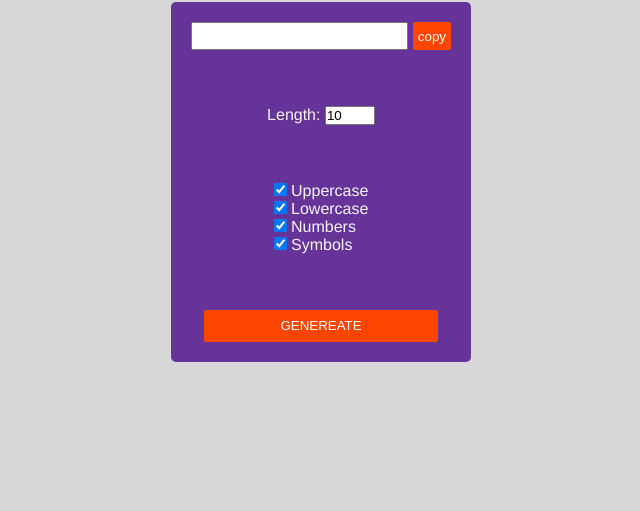
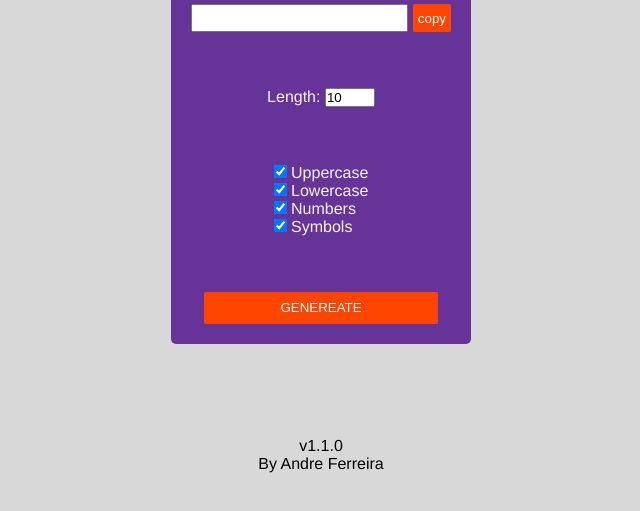
Before and after one commit to andre2l2/password-generate, a website: page index.html in a window 1280 px wide. Shown: the part 245-756 px from the top of the page, without its empty margins (319-959 px from the left). Drawn offline with Linux system fonts and the light colour scheme.

Commit message:
fix: version error

```diff
--- a/index.html
+++ b/index.html
@@ -51,8 +51,12 @@
 
     <script src="./javascript/script.js" type="module"></script>
     <script type="module">
-      import json from '../package.json' assert { type: 'json' };
-      document.querySelector('#version').innerHTML = 'v' + json.version + '<br>' + 'By Andre Ferreira';
+      const url = 'https://raw.githubusercontent.com/andre2l2/password-generate/main/package.json';
+      fetch(url)
+        .then((response) => response.json())
+        .then((json) => {
+          document.querySelector('#version').innerHTML = 'v' + json.version + '<br>' + 'By Andre Ferreira';
+        });
     </script>
   </body>
 </html>
```
